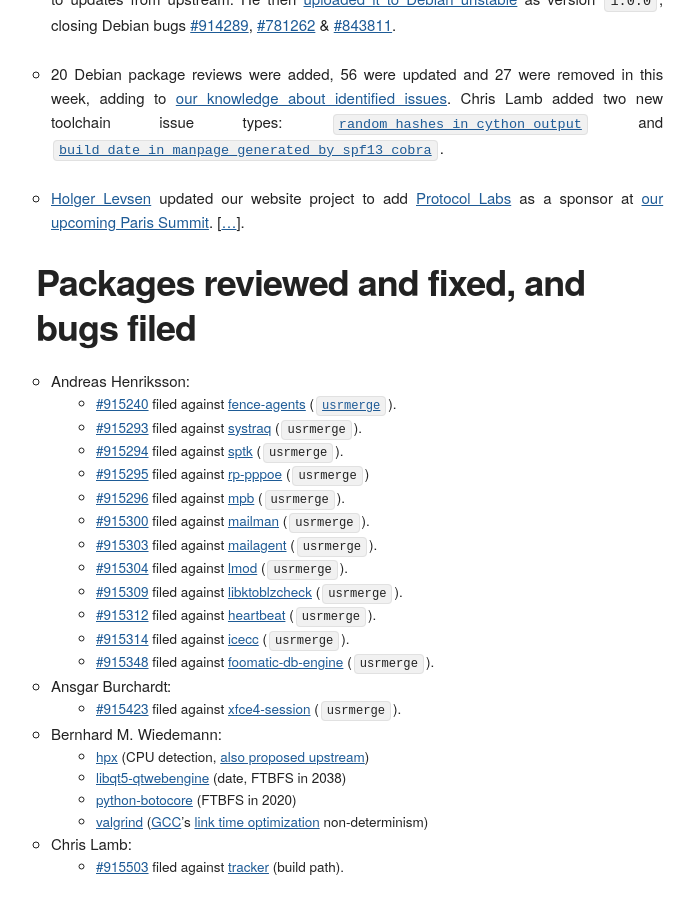
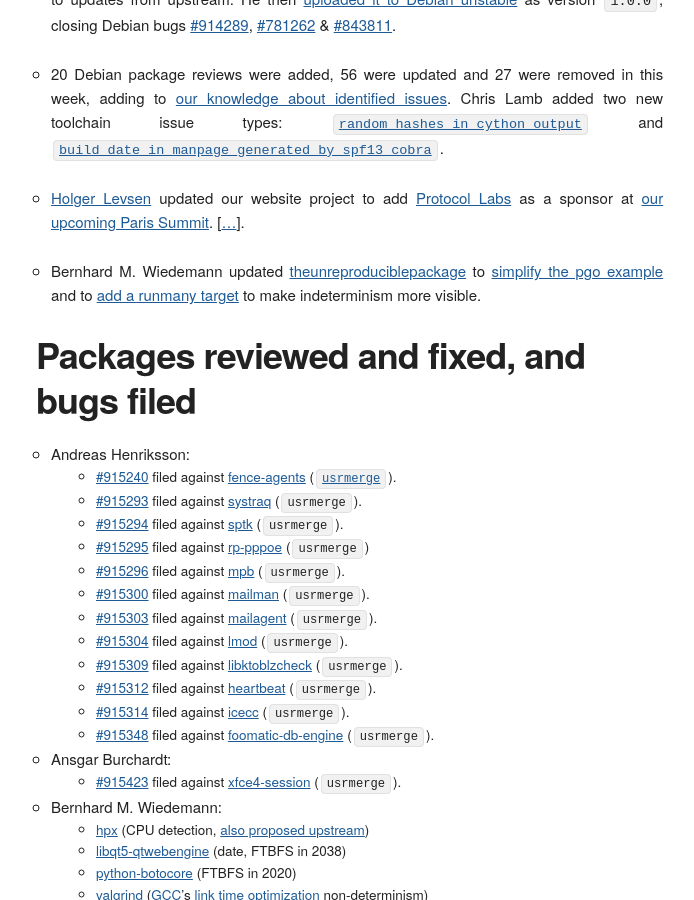
Before and after one commit to prototypefund/reproducible-website, a Jekyll site: the page built from _blog/posts/189.md, in a window 1280 px wide and 900 px high, scrolled down 953 px. Shown: the whole window, without its empty margins (124-818 px from the left). Built offline with Jekyll 4.4.1, drawn with Linux system fonts in a browser that asks for light colours; some web fonts are replaced.

Commit message:
189: include updates for theunreproduciblepackage

```diff
--- a/_blog/posts/189.md
+++ b/_blog/posts/189.md
@@ -19,6 +19,7 @@
 
 * [Holger Levsen](http://layer-acht.org/) updated our website project to add [Protocol Labs](https://protocol.ai/) as a sponsor at [our upcoming Paris Summit](https://reproducible-builds.org/events/paris2018/). [[...](https://salsa.debian.org/reproducible-builds/reproducible-website/commit/c971b1a)].
 
+* Bernhard M. Wiedemann updated [theunreproduciblepackage](https://github.com/bmwiedemann/theunreproduciblepackage) to [simplify the pgo example](https://github.com/bmwiedemann/theunreproduciblepackage/commit/35e1af77f98dad839ce392c0cbaff8236e037672) and to [add a runmany target](https://github.com/bmwiedemann/theunreproduciblepackage/commit/f0e4ee4750491d6dead73d861716171948630aef) to make indeterminism more visible.
 
 Packages reviewed and fixed, and bugs filed
 -------------------------------------------
```
